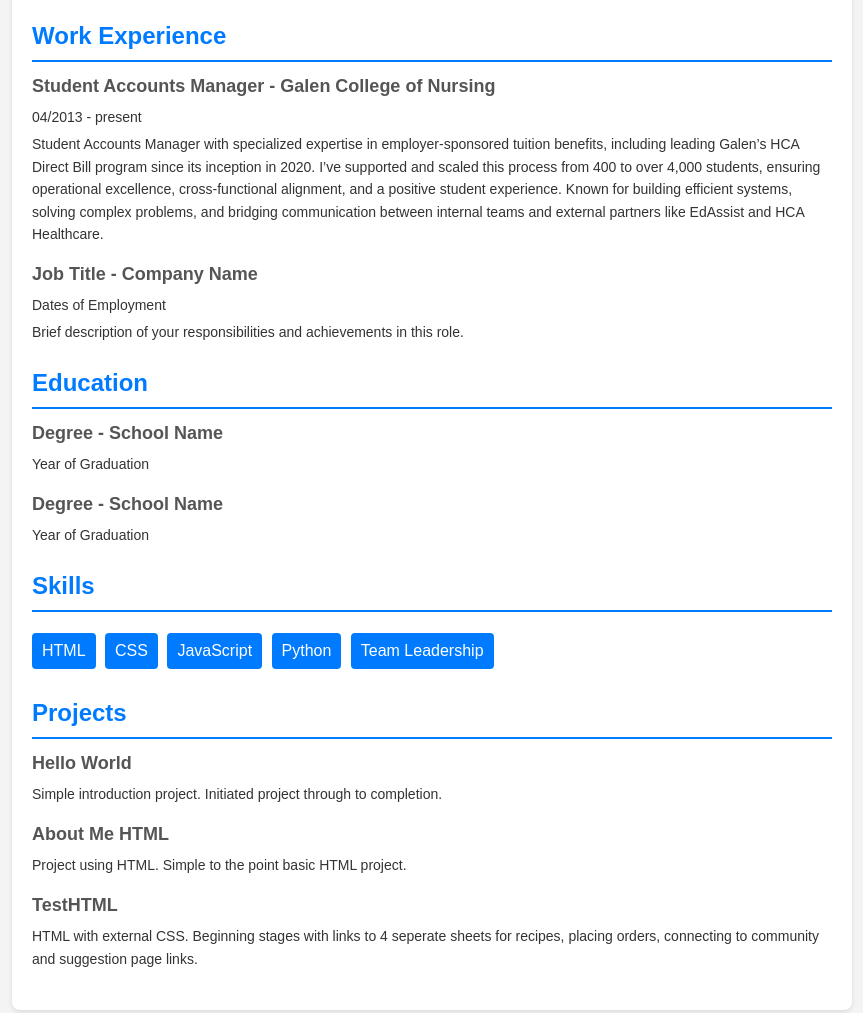
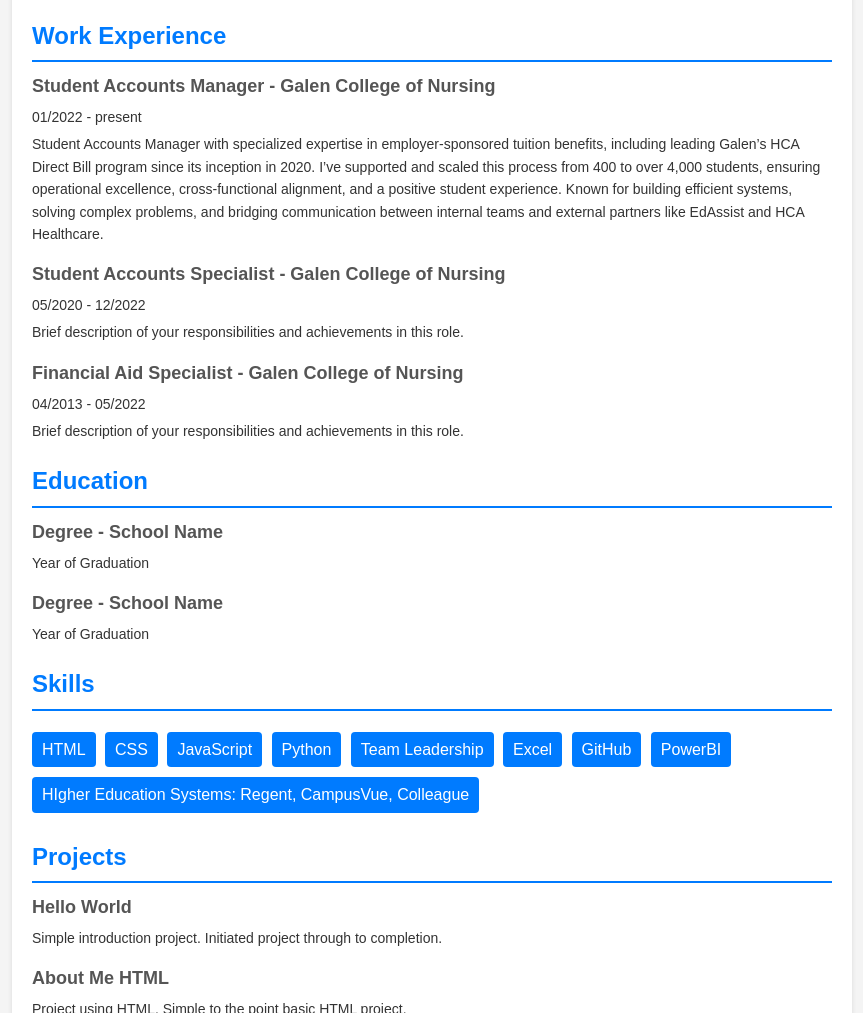
Before and after one commit to autumny76/autumny76.github.io, a plain HTML site: page index.html in a window 1280 px wide. Shown: the part 279-1292 px from the top of the page, without its empty margins (208-1071 px from the left). Drawn offline with Linux system fonts and the light colour scheme.

Commit message:
added employment info

```diff
--- a/index.html
+++ b/index.html
@@ -100,7 +100,7 @@
                 <h2>Work Experience</h2>
                 <div class="item">
                     <h3>Student Accounts Manager - Galen College of Nursing</h3>
-                    <p>04/2013 - present</p>
+                    <p>01/2022 - present</p>
                     <p>
                         Student Accounts Manager with specialized expertise in employer-sponsored tuition benefits,
                         including leading Galen’s HCA Direct Bill program since its inception in 2020. I’ve supported
@@ -112,8 +112,17 @@
                     </p>
                 </div>
                 <div class="item">
-                    <h3>Job Title - Company Name</h3>
-                    <p>Dates of Employment</p>
+                    <h3>Student Accounts Specialist - Galen College of Nursing</h3>
+                    <p>05/2020 - 12/2022</p>
+                    <p>
+                        Brief description of your responsibilities and
+                        achievements in this role.
+                    </p>
+                </div>
+
+                <div class="item">
+                    <h3>Financial Aid Specialist - Galen College of Nursing</h3>
+                    <p>04/2013 - 05/2022</p>
                     <p>
                         Brief description of your responsibilities and
                         achievements in this role.
@@ -140,6 +149,10 @@
                         <li>JavaScript</li>
                         <li>Python</li>
                         <li>Team Leadership</li>
+                        <li>Excel</li>
+                        <li>GitHub</li>
+                        <li>PowerBI</li>
+                        <li>HIgher Education Systems: Regent, CampusVue, Colleague</li>
                     </ul>
                 </div>
             </section>
```
